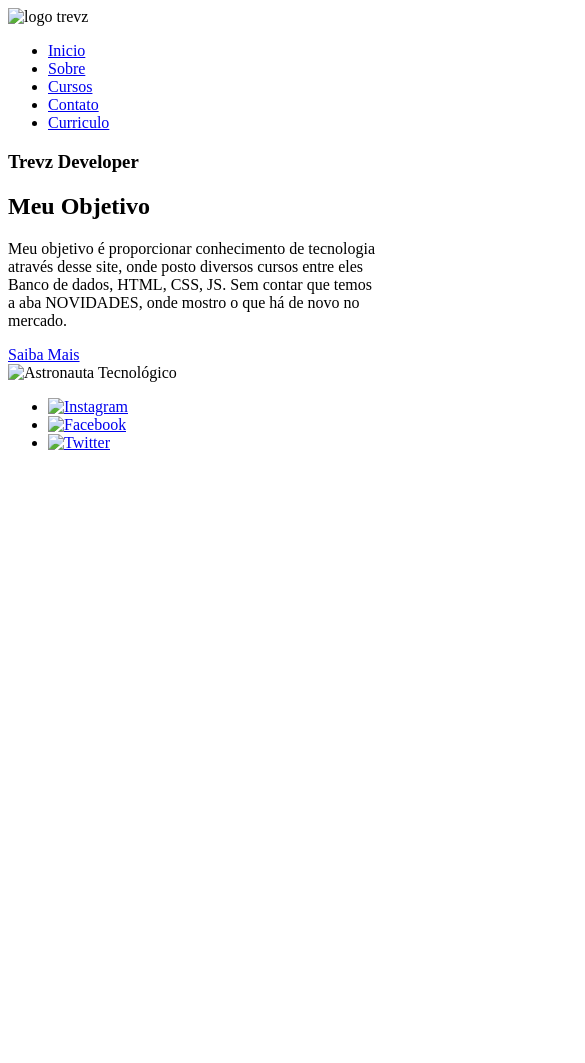
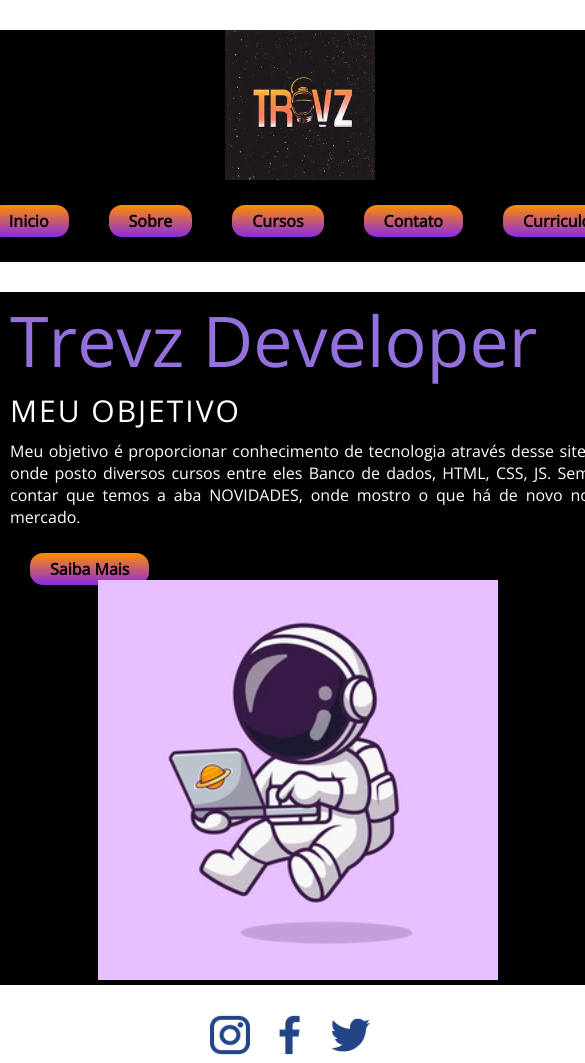
Before and after one commit to trevzdev/Site-Trevz-Developer, a plain HTML site: page index.html in a window 390 px wide. Shown: the top 1063 px of the page, 585 px wide, since content can reach past the window. Before the commit the page ends 844 px from the top, so only its background shows below. Drawn offline with nearby package versions, Linux system fonts and the light colour scheme.

Commit message:
Final responsive

```diff
--- /dev/null
+++ b/css/responsive-elements.css
@@ -0,0 +1,43 @@
+@media(max-width: 1150px){
+    .container {
+        width: 950px;
+    }
+}
+
+@media(max-width: 1024px){
+    .container {
+        width: 850px;
+    }
+
+    .meu-objetivo figcaption img{
+        width: 400px;
+        margin-right: 5px;
+    }
+}
+
+@media(max-width: 915px){
+    .container {
+        width: 600px;
+    }
+
+    .row {
+        flex-direction: column;
+    }
+
+    header nav {
+        margin: 30px 0px;
+    }
+
+    .meu-objetivo article {
+        width: 100%;
+    }
+    .meu-objetivo figcaption img{
+        width: 400px;
+        margin-right: 5px;
+    }
+
+    footer .row {
+        flex-direction: row;
+        justify-content: center;
+    }
+}
--- a/css/style.css
+++ b/css/style.css
@@ -7,4 +7,5 @@
 @import "./main.css";
 @import "./footer.css";
 @import "./bootstrap.css";
-@import "responsiv.css";
+@import "./responsive-background.css";
+@import "./responsive-elements.css";
--- a/index.html
+++ b/index.html
@@ -4,13 +4,13 @@
     <meta charset="UTF-8">
     <meta name="viewport" content="width=device-width, initial-scale=1.0">
     <title>Trevz Developer</title>
-    <link rel="stylesheet" href="/Aprendizado/ensino CSS 2/site-teste1/css/style.css">
+    <link rel="stylesheet" href="./css/style.css">
 </head>
 <body>
     <!-- Header -->
     <header class="container">
         <section class="row">
-            <img src="../site-teste1/assets/trevzlogo3.jpg" alt="logo trevz">
+            <img src="./assets/trevzlogo3.jpg" alt="logo trevz">
 
             <!-- Menu do Site -->
             <nav>
@@ -51,7 +51,7 @@
             </article>
 
             <figcaption class="foto">
-                <img src="../site-teste1/assets/astronauta.jpg" alt="Astronauta Tecnológico">
+                <img src="./assets/astronauta.jpg" alt="Astronauta Tecnológico">
             </figcaption>
 
         </section>
@@ -65,17 +65,17 @@
         <ul class="row">
             <li>
                 <a href="#">
-                    <img src="../site-teste1/assets/logo-insta.png" alt="Instagram">
+                    <img src="./assets/logo-insta.png" alt="Instagram">
                 </a>
             </li>
             <li>
                 <a href="#">
-                    <img src="../site-teste1/assets/logo-facebook.png" alt="Facebook">
+                    <img src="./assets/logo-facebook.png" alt="Facebook">
                 </a>
             </li>
             <li>
                 <a href="#">
-                    <img src="../site-teste1/assets/logo-twitter.png" alt="Twitter">
+                    <img src="./assets/logo-twitter.png" alt="Twitter">
                 </a>
             </li>
         </ul>
```
Also changed, not shown: css/responsive-background.css (renamed from css/responsive.css).
